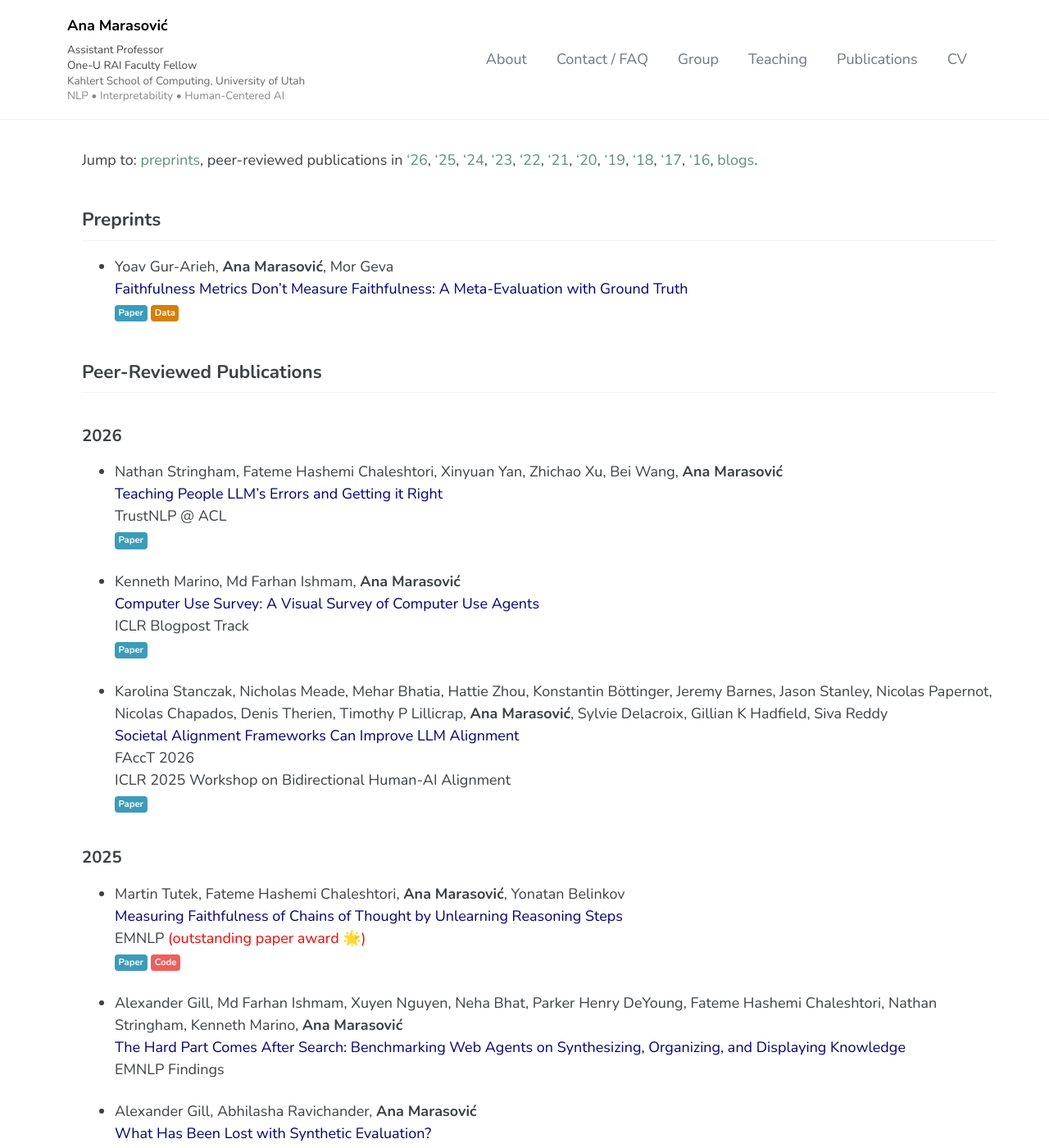
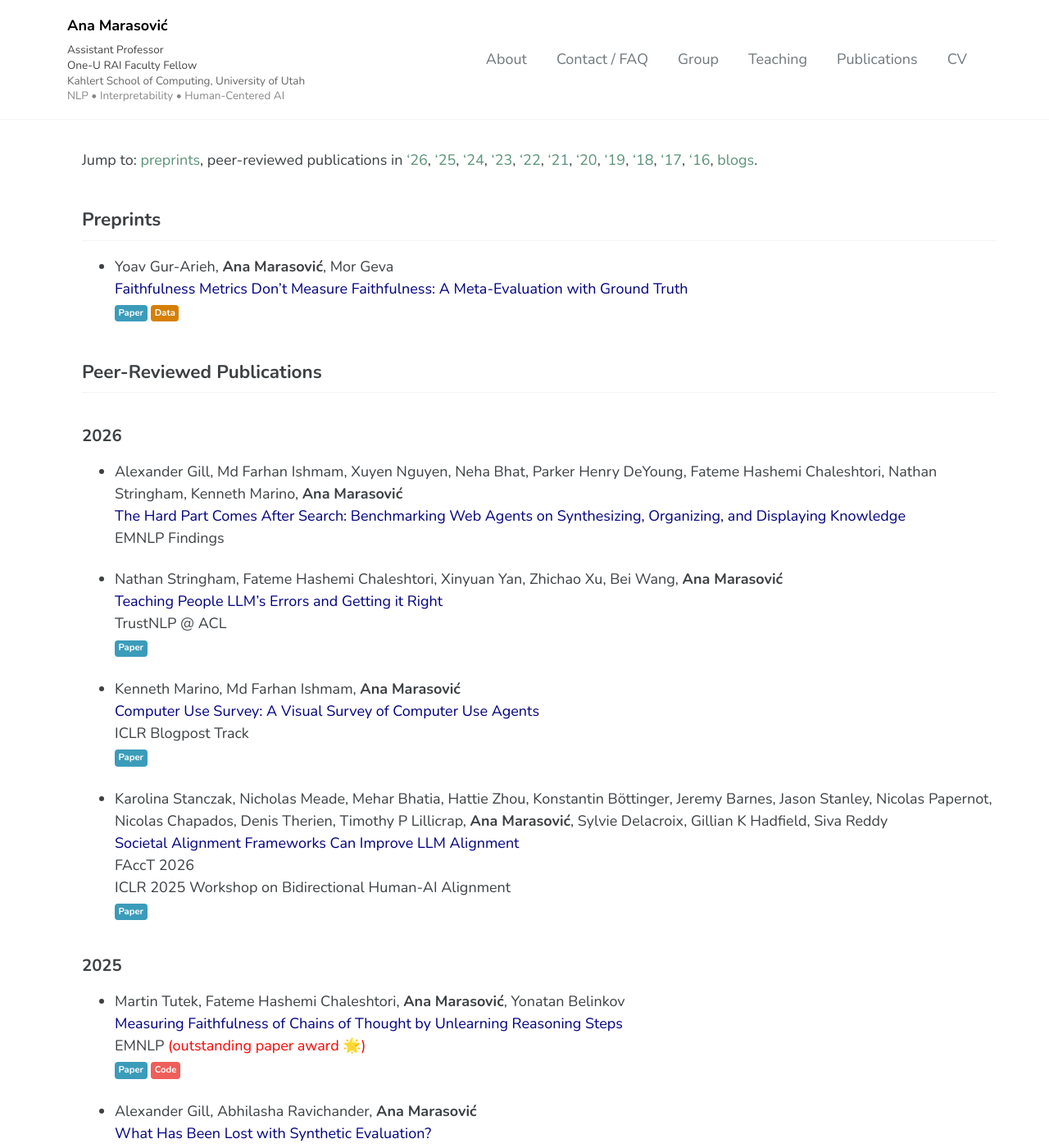
Before and after one commit to amarasovic/amarasovic.github.io, a Jekyll site: the page built from publications/index.md, in a window 1280 px wide and 1400 px high. Shown: the whole window at 82% size. Built offline with Jekyll 4.4.1, drawn with Linux system fonts in a browser that asks for light colours; cached includes are drawn as plain includes; a script that is not in the unit is left out; some of the changed lines change nothing that is shown.

Commit message:
Move EMNLP Findings web-agents paper to 2026

```diff
--- a/publications/index.md
+++ b/publications/index.md
@@ -16,6 +16,10 @@ Jump to: [preprints](https://www.anamarasovic.com/publications/#preprints), peer
 ## Peer-Reviewed Publications
 
 ### 2026
+
+* Alexander Gill, Md Farhan Ishmam, Xuyen Nguyen, Neha Bhat, Parker Henry DeYoung, Fateme Hashemi Chaleshtori, Nathan Stringham, Kenneth Marino, **Ana Marasović**
+<span style="color:navy">The Hard Part Comes After Search: Benchmarking Web Agents on Synthesizing, Organizing, and Displaying Knowledge</span>
+EMNLP Findings
 
 * Nathan Stringham, Fateme Hashemi Chaleshtori, Xinyuan Yan, Zhichao Xu, Bei Wang, **Ana Marasović**
 <span style="color:navy">Teaching People LLM's Errors and Getting it Right</span>
@@ -40,10 +44,6 @@ ICLR 2025 Workshop on Bidirectional Human-AI Alignment
 <span style="color:navy">Measuring Faithfulness of Chains of Thought by Unlearning Reasoning Steps</span>
 EMNLP <span style="color:red">(outstanding paper award 🌟)</span>
 [Paper](https://arxiv.org/abs/2502.14829){: .btn .btn--info .btn--small} [Code](https://github.com/technion-cs-nlp/parametric-faithfulness){: .btn .btn--danger .btn--small}
-
-* Alexander Gill, Md Farhan Ishmam, Xuyen Nguyen, Neha Bhat, Parker Henry DeYoung, Fateme Hashemi Chaleshtori, Nathan Stringham, Kenneth Marino, **Ana Marasović**
-<span style="color:navy">The Hard Part Comes After Search: Benchmarking Web Agents on Synthesizing, Organizing, and Displaying Knowledge</span>
-EMNLP Findings
 
 * Alexander Gill, Abhilasha Ravichander, **Ana Marasović**
 <span style="color:navy">What Has Been Lost with Synthetic Evaluation?</span>
```
